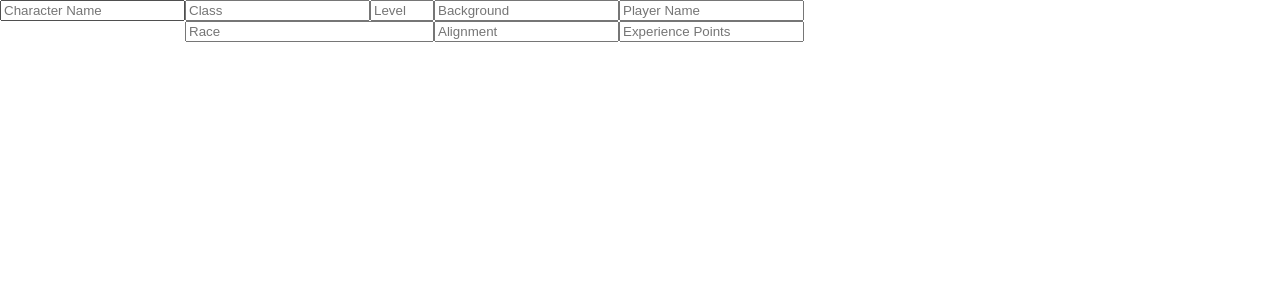
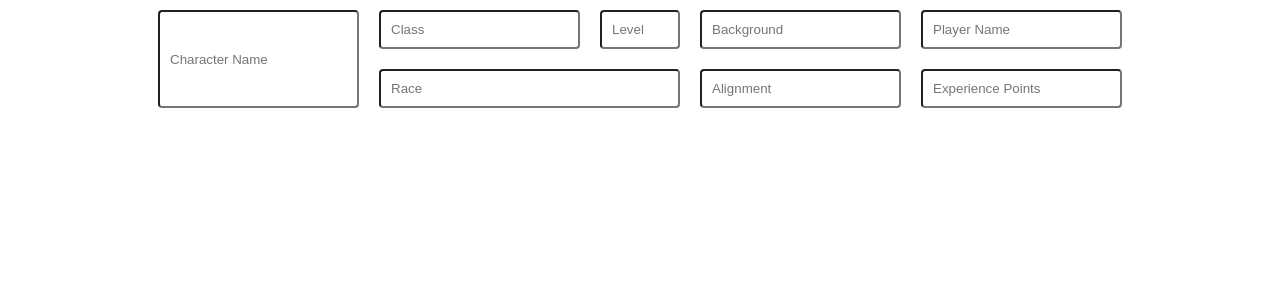
Before and after one commit to etherealmachine/dnd5e-binder, a React (Create React App) app: page / in a window 1280 px wide. Shown: the top 300 px of the page. Built offline with nearby package versions, Linux system fonts and the light colour scheme; the HTML template or start-up script is replaced by a standard one.

Commit message:
Persist to local storage.

```diff
--- a/src/App.css
+++ b/src/App.css
@@ -1,40 +1,21 @@
 .App {
-  text-align: center;
+  display: flex;
+  width: 100%;
+  justify-content: center;
 }
 
-.App-logo {
-  animation: App-logo-spin infinite 20s linear;
-  height: 80px;
-}
-
-.App-header {
-  background-color: #222;
-  height: 150px;
-  padding: 20px;
-  color: white;
-}
-
-.App-title {
-  font-size: 1.5em;
-}
-
-.App-intro {
-  font-size: large;
-}
-
-@keyframes App-logo-spin {
-  from { transform: rotate(0deg); }
-  to { transform: rotate(360deg); }
+input {
+  margin: 10px;
+  padding: 10px;
+  border: 1px solid ##6B6B6B;
+  border-radius: 4px;
 }
 
 div {
+  box-sizing: border-box;
   display: flex;
 }
 
-.column {
+.columns {
   flex-direction: column;
 }
-
-.row {
-  flex-direction: row;
-}
--- a/src/App.tsx
+++ b/src/App.tsx
@@ -1,101 +1,58 @@
 import * as React from 'react';
 import './App.css';
 
-class App extends React.Component {
+export interface Props {
+}
+
+class App extends React.Component<Props, any> {
+
+  public constructor(props: any) {
+    super(props);
+    this.state = JSON.parse(window.localStorage.getItem('state') || "null") || {
+      character_name: undefined,
+      class: undefined,
+      level: undefined,
+      race: undefined,
+      background: undefined,
+      alignment: undefined,
+      player_name: undefined,
+      experience_points: undefined,
+    };
+
+    this.handleChange = this.handleChange.bind(this);
+  }
+
+  public componentDidUpdate(prevProps: Props, prevState: any) {
+    window.localStorage.setItem('state', JSON.stringify(this.state));
+  }
+
+  private handleChange(event: any) {
+    this.setState({[event.target.name]: event.target.value});
+  }
+
   public render() {
     return (
       <div className="App">
-        <div className="column">
-          <div className="row">
-            <div className="column">
-              <input type="text" placeholder="Character Name" name="character_name" />
+        <div>
+          <input name="character_name" placeholder="Character Name" type="text" value={this.state.character_name} onChange={this.handleChange} />
+          <div>
+            <div className="columns">
+              <div>
+                <input name="class" placeholder="Class" type="text" value={this.state.class} onChange={this.handleChange} />
+                <input name="level" placeholder="Level" type="number" min="0" max="100" value={this.state.level} onChange={this.handleChange} />
+              </div>
+              <input name="race" placeholder="Race" type="text" value={this.state.race} onChange={this.handleChange} />
             </div>
-            <div className="row">
-              <div className="column">
-                <div>
-                  <input type="text" placeholder="Class" name="class" />
-                  <input type="number" min="1" max="100" placeholder="Level" name="level" />
-                </div>
-                <input type="text" placeholder="Race" name="race" />
-              </div>
-              <div className="column">
-                <input type="text" placeholder="Background" name="background" />
-                <input type="text" placeholder="Alignment" name="alignment" />
-              </div>
-              <div className="column">
-                <input type="text" placeholder="Player Name" name="player_name" />
-                <input type="number" min="1" max="100" placeholder="Experience Points" name="xp" />
-              </div>
+            <div className="columns">
+              <input name="background" placeholder="Background" type="text" value={this.state.background} onChange={this.handleChange} />
+              <input name="alignment" placeholder="Alignment" type="text" value={this.state.alignment} onChange={this.handleChange} />
+            </div>
+            <div className="columns">
+              <input name="player_name" placeholder="Player Name" type="text" value={this.state.player_name} onChange={this.handleChange} />
+              <input name="experience_points" placeholder="Experience Points" type="number" min="0" value={this.state.experience_points} onChange={this.handleChange} />
             </div>
           </div>
         </div>
-        {false &&
-          <div>
-            <div>
-              <input type="number" placeholder="Strength" name="strength" />
-              <input type="number" placeholder="Dexterity" name="dexterity" />
-              <input type="number" placeholder="Constitution" name="constitution" />
-              <input type="number" placeholder="Intelligence" name="intelligence" />
-              <input type="number" placeholder="Wisdom" name="wisdom" />
-              <input type="number" placeholder="Charisma" name="charisma" />
-            </div>
-            <div>
-              <h4>Personality Traits</h4>
-              <h4>Ideals</h4>
-              <h4>Bonds</h4>
-              <h4>Flaws</h4>
-            </div>
-            <div className="column">
-              <div className="row">
-                <div>
-                  <h4>Armor Class</h4>
-                </div>
-                <div>
-                  <h4>Initiative</h4>
-                </div>
-                <div>
-                  <h4>Speed</h4>
-                </div>
-              </div>
-              <div>
-                <h4>Hit Point Maximum</h4>
-                <h4>Current Hit Points</h4>
-              </div>
-              <div>
-                <h4>Temporary Hit Points</h4>
-              </div>
-              <div className="row">
-                <div>
-                  <h4>Hit Dice Maximum</h4>
-                  <h4>Hit Dice</h4>
-                </div>
-                <div>
-                  <h4>Success</h4>
-                  <h4>Failure</h4>
-                  <h4>Death Saving Throws</h4>
-                </div>
-              </div>
-            </div>
-            <div>
-              <h4>Saving Throws</h4>
-            </div>
-            <div>
-              <h4>Skills</h4>
-            </div>
-            <div>
-              <h4>Attacks &amp; Spellcasting</h4>
-            </div>
-            <div>
-              <h4>Features &amp; Traits</h4>
-            </div>
-            <div>
-              <h4>Equipment</h4>
-            </div>
-            <div>
-              <h4>Proficiencies &amp; Languages</h4>
-            </div>
-          </div>
-        }
       </div>
     );
   }
```
Also changed, not shown: 1 other file (tests, documents, lock files or other folders).
